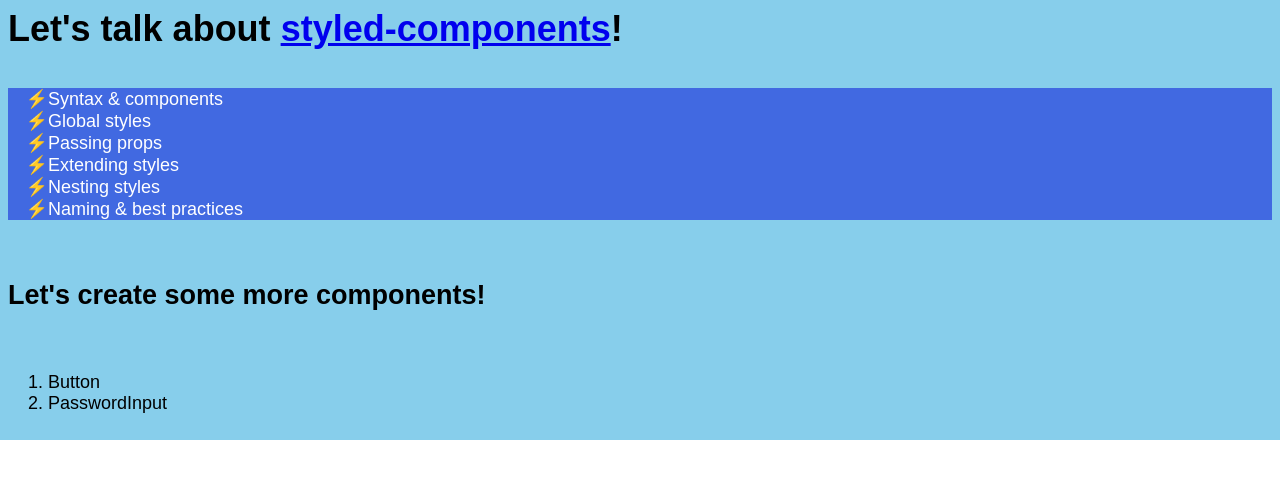
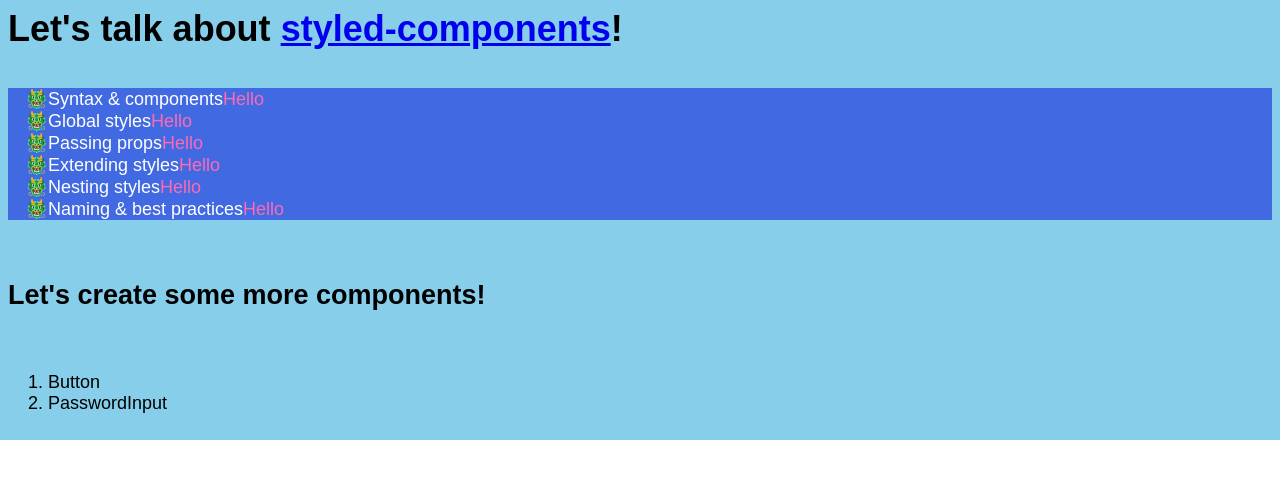
Before and after one commit to macfrei/styled-components-demo, a React (Create React App) app: page / in a window 1280 px wide. Shown: the top 478 px of the page. Built offline with nearby package versions, Linux system fonts and the light colour scheme.

Commit message:
Rewrite ListItem styles with styled-components

```diff
--- a/src/components/ListItem.css
+++ /dev/null
@@ -1,3 +0,0 @@
-.List__item::marker {
-  content: '⚡️';
-}
--- a/src/components/ListItem.js
+++ b/src/components/ListItem.js
@@ -1,15 +1,27 @@
-import './ListItem.css'
+import styled from 'styled-components/macro'
 
 export default function ListItem({ text, onClick, isSelected }) {
   return (
-    <li
+    <Item
       onClick={onClick}
-      className="List__item"
       style={{
         textDecoration: `${isSelected && 'line-through'}`,
       }}
     >
       {text}
-    </li>
+      <span>Hello</span>
+    </Item>
   )
 }
+
+const Item = styled.li`
+  color: white;
+
+  &::marker {
+    content: '🐲';
+  }
+
+  span {
+    color: hotpink;
+  }
+`
```
